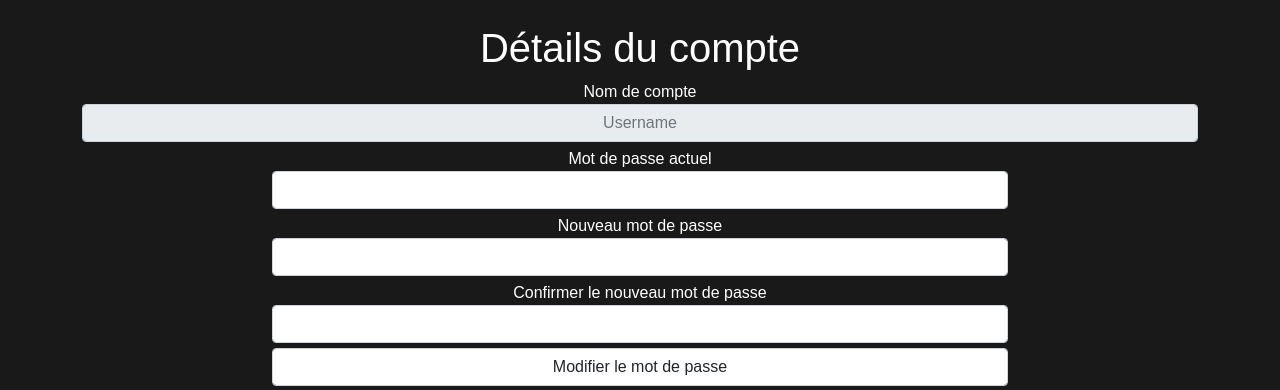
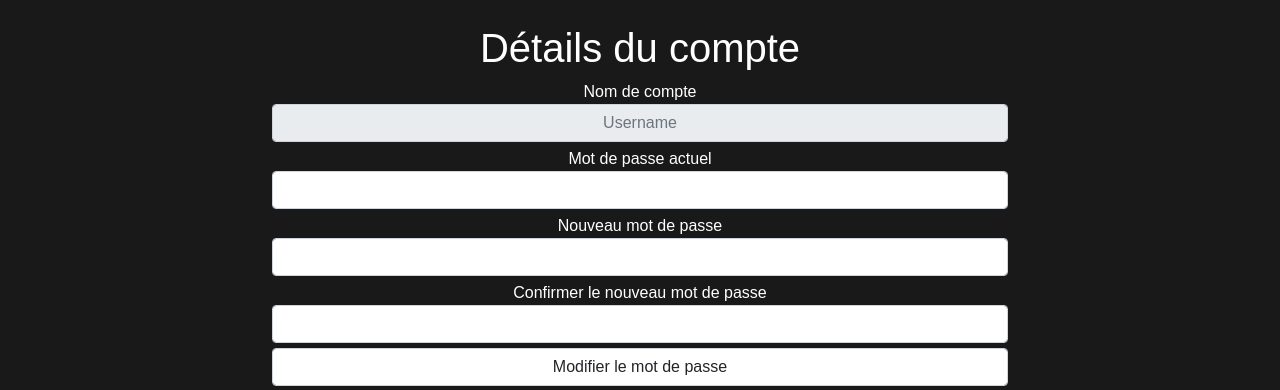
Before and after one commit to Psyrkoz/DNS_Project, a Python web app: template templates/account.html in a window 1280 px wide. Shown: the part 56-446 px from the top of the page. Run offline with Jinja, Linux system fonts and the light colour scheme; the template is opened without the code that fills it, so the values that code supplies are empty.

Commit message:
Modification de la page account pour bien mettre en page le nom de compte

```diff
--- a/templates/account.html
+++ b/templates/account.html
@@ -9,7 +9,7 @@
 
     <div class="container h-100">
         <div class="row justify-content-center">
-            <div class="form-group">
+            <div class="form-group col-8">
                 <label for="username">Nom de compte</label>
                 <input type="text" class="form-control" id="username" name="username" placeholder="Username" value="{{current_user.get_username()}}" disabled>
             </div>
```
